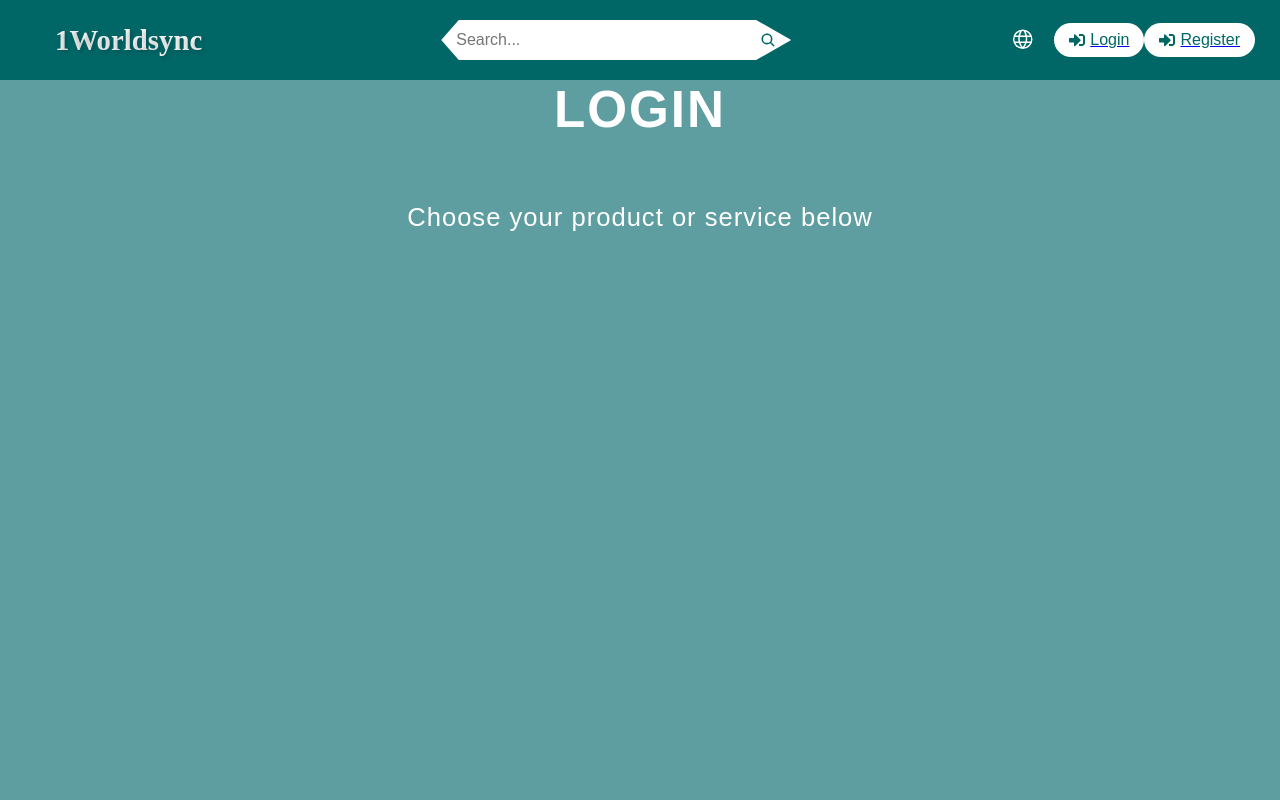
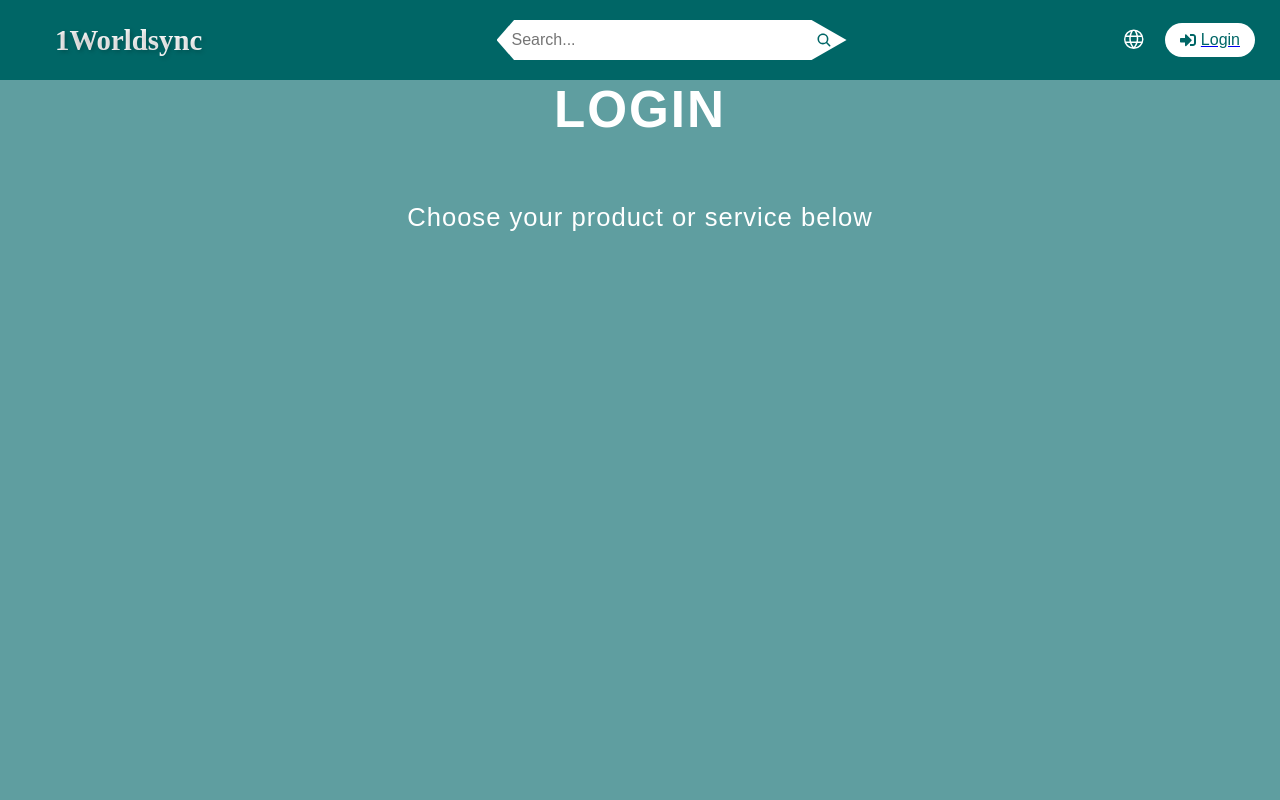
Before and after one commit to ayushsingh3007/WorldSync, a React (Create React App) app in the folder client/: page /login in a window 1280 px wide. Shown: the top 800 px of the page. Built offline with nearby package versions, Linux system fonts and the light colour scheme; a web font is replaced by a local one.

Commit message:
Login Page Initialized

```diff
--- a/client/src/Component/Header.js
+++ b/client/src/Component/Header.js
@@ -24,11 +24,6 @@ function Header() {
             <FaSignInAlt /> Login
           </button>
           </Link>
-          <Link to={"/register"}>
-          <button className={style.loginbtn}>
-            <FaSignInAlt /> Register
-          </button>
-          </Link>
         </div>
       </nav>
     </header>
--- a/client/src/Pages/Register.js
+++ /dev/null
@@ -1,9 +0,0 @@
-import React from 'react'
-
-const Register = () => {
-  return (
-    <div>Register</div>
-  )
-}
-
-export default Register
--- a/client/src/Routing/Routing.js
+++ b/client/src/Routing/Routing.js
@@ -4,7 +4,6 @@ import Home from '../Pages/Home/Home'
 import Header from '../Component/Header'
 import Dashboard from '../Dashboard/Dashboard'
 import Login from '../Pages/Login'
-import Register from '../Pages/Register'
 function Routing() {
   return (
     <>
@@ -17,7 +16,6 @@ function Routing() {
        <Route path="/" element={<Home/>}/>
        <Route path="/dashboard" element={<Dashboard/>}/>
        <Route path='/login' element={<Login/>} />
-       <Route path='/register' element={<Register/>} />
 
 
     </Routes>
```
